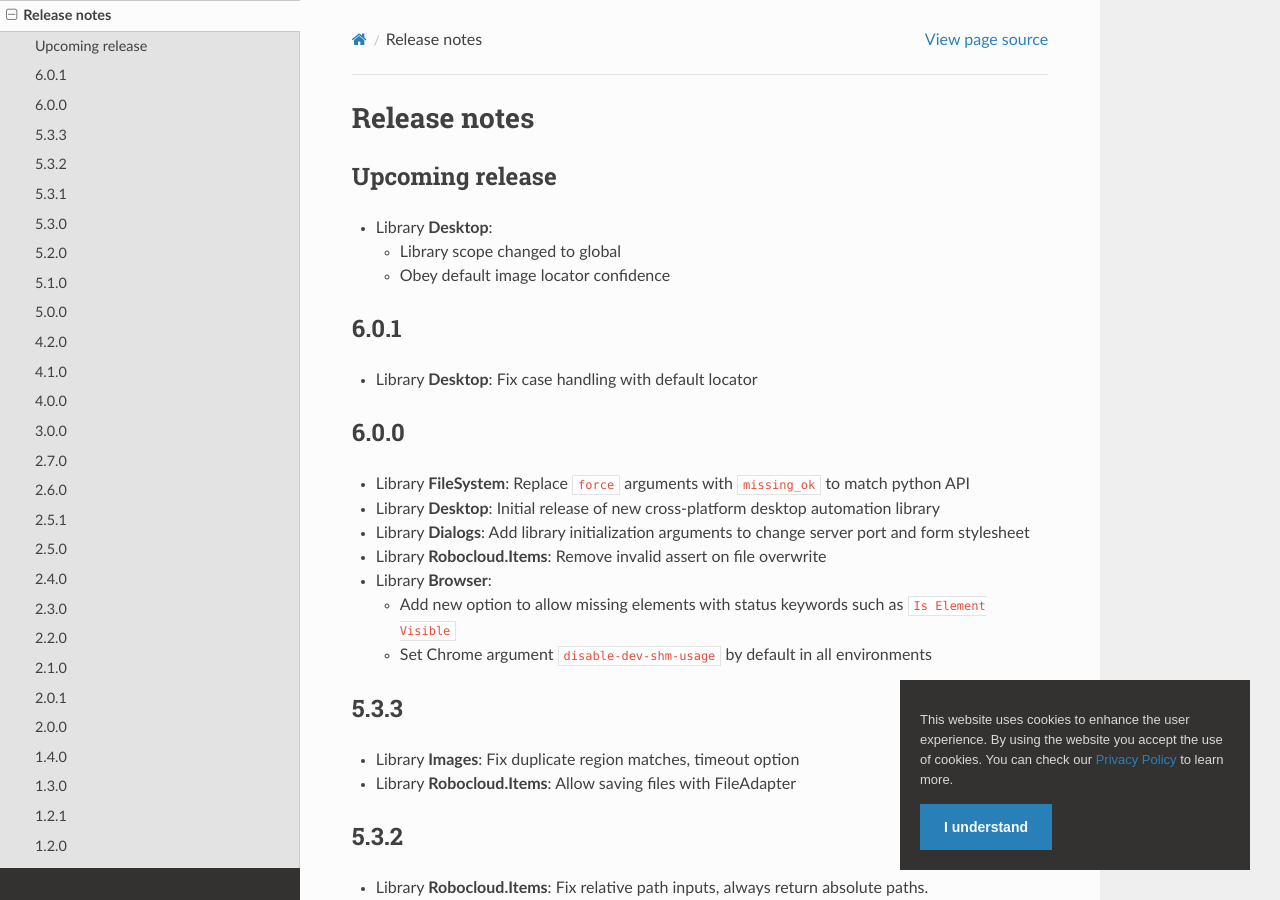
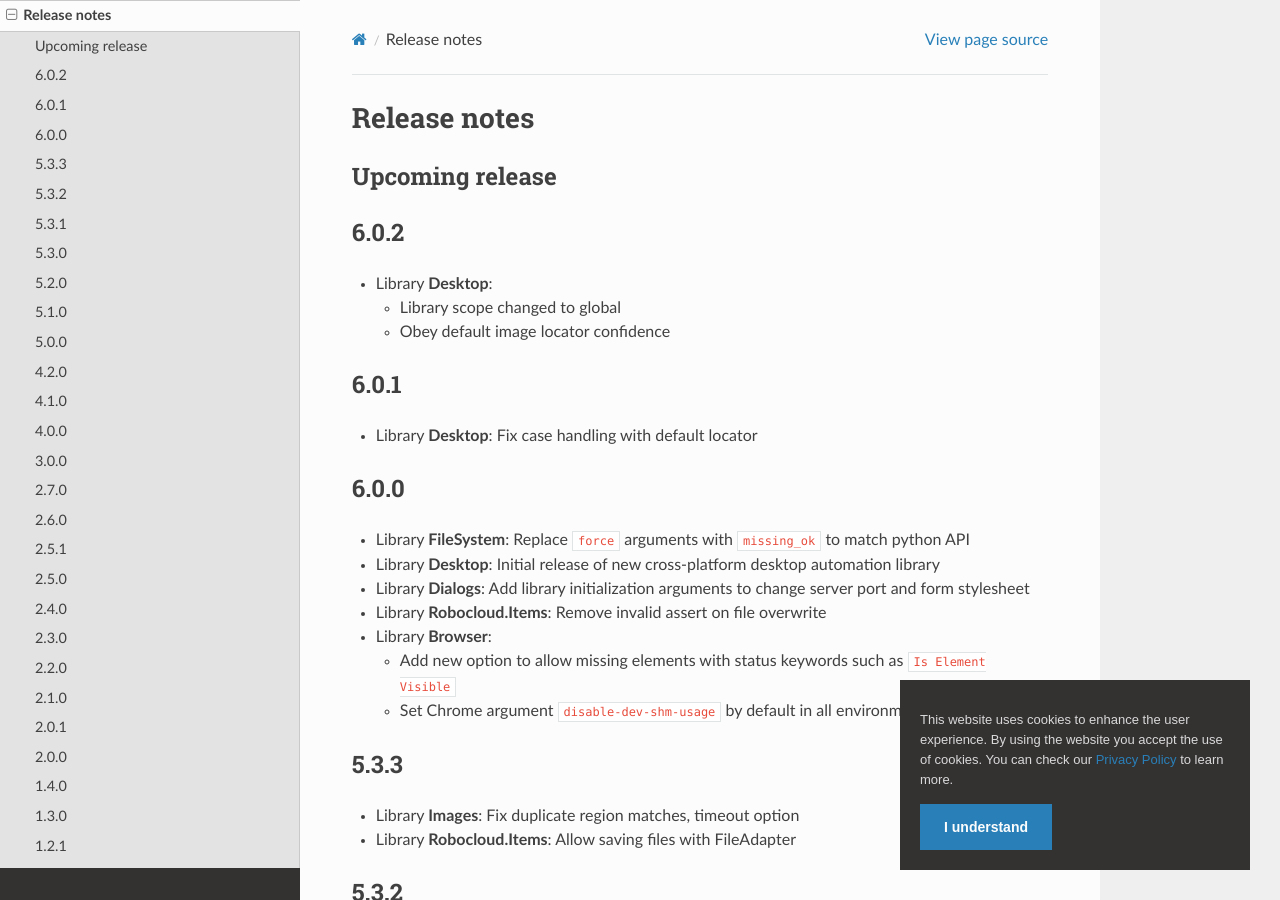
Before and after one commit to coderprovider/Framework-RPA, a Sphinx documentation site: the page built from docs/source/releasenotes.rst, in a window 1280 px wide and 900 px high. Built offline with Sphinx 7.4.7 and the Read the Docs theme 2.0.0, drawn with Linux system fonts in a browser that asks for light colours; pages that are not in the unit, such as notebooks, are missing from menus.

Commit message:
main: version 6.0.2

```diff
--- a/docs/source/releasenotes.rst
+++ b/docs/source/releasenotes.rst
@@ -3,6 +3,9 @@
 
 Upcoming release
 ----------------
+
+6.0.2
+-----
 
 - Library **Desktop**:
 
```
Also changed, not shown: 1 other file.
